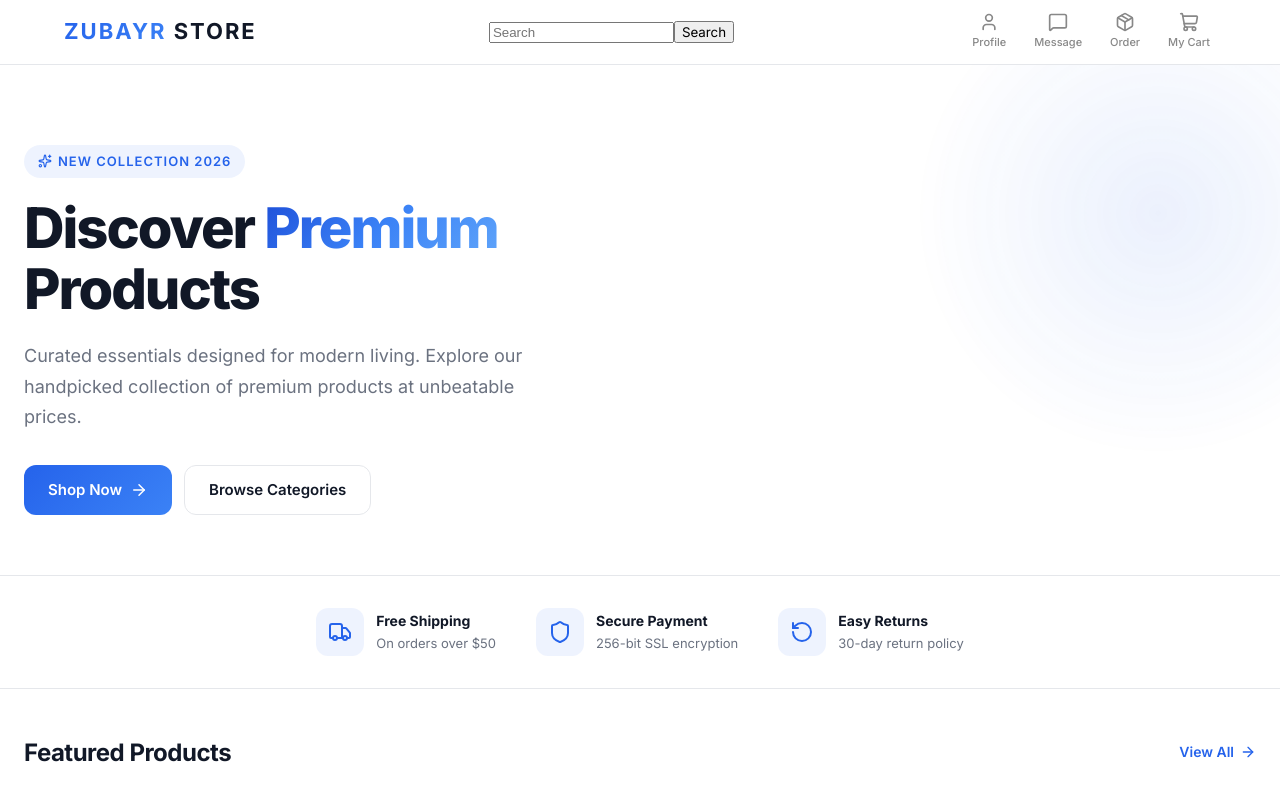
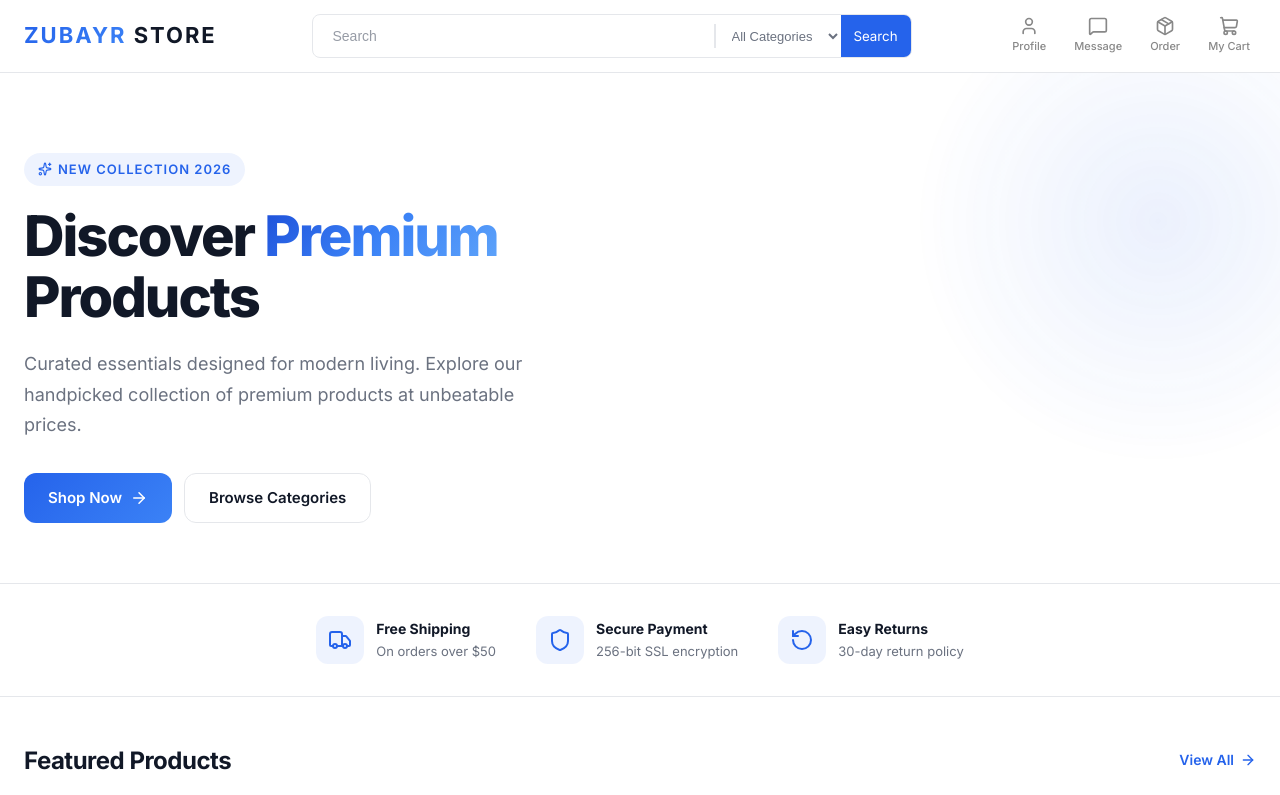
Before and after one commit to ZubairSanaullah/ecommerce, a React (Vite) app in the folder ecommerce/: page / in a window 1280 px wide. Shown: the top 795 px of the page. Built offline with nearby package versions, Linux system fonts and the light colour scheme; grey boxes are pictures that could not be loaded.

Commit message:
Added searchbar

```diff
--- a/ecommerce/src/components/Navbar.css
+++ b/ecommerce/src/components/Navbar.css
@@ -16,13 +16,14 @@
 }
 
 .navbar-inner {
-  max-width: 1200px;
+  max-width: 1400px;
   margin: 0 auto;
   display: flex;
   align-items: center;
   justify-content: space-between;
   padding: 0 24px;
-  height: 64px;
+  height: 72px;
+  gap: 24px;
 }
 
 .navbar-logo {
@@ -40,9 +41,84 @@
   background-clip: text;
 }
 
+/* ========== Search Bar ========== */
+.search-bar {
+  display: flex;
+  align-items: center;
+  flex: 1;
+  max-width: 600px;
+  height: 44px;
+  background: var(--bg);
+  border: 1.5px solid var(--border);
+  border-radius: 8px;
+  overflow: hidden;
+  transition:
+    border-color 0.2s,
+    box-shadow 0.2s;
+}
+
+.search-bar:focus-within {
+  border-color: #3b82f6;
+  box-shadow: 0 0 0 3px rgba(59, 130, 246, 0.15);
+}
+
+.search-input {
+  flex: 1;
+  height: 100%;
+  border: none;
+  background: transparent;
+  padding: 0 16px 0 20px;
+  color: var(--text-h);
+  font-size: 14px;
+  outline: none;
+  min-width: 100px;
+}
+
+.search-input::placeholder {
+  color: var(--text);
+  opacity: 0.7;
+}
+
+.search-divider {
+  width: 2px;
+  height: 24px;
+  background: var(--border);
+}
+
+.search-category {
+  height: 100%;
+  border: none;
+  background: transparent;
+  padding: 0 12px;
+  color: var(--text);
+  font-size: 13px;
+  font-weight: 500;
+  outline: none;
+  cursor: pointer;
+  appearance: auto;
+  min-width: 125px;
+}
+
+.search-btn {
+  display: flex;
+  align-items: center;
+  justify-content: center;
+  width: 70px;
+  height: 100%;
+  padding: 10px;
+  border: none;
+  background: #2563eb;
+  color: #fff;
+  cursor: pointer;
+  transition: background 0.2s;
+}
+
+.search-btn:hover {
+  background: #1d4ed8;
+}
+
 .navbar-links {
-  display: flex;
-  gap: 32px;
+  display: none; /* Hidden on desktop to save space with wide search bar */
 }
 
 .navbar-links a {
@@ -56,7 +132,7 @@
 }
 
 .navbar-links a::after {
-  content: '';
+  content: "";
   position: absolute;
   bottom: -2px;
   left: 0;
@@ -124,7 +200,9 @@
   border-radius: 12px;
   color: #888;
   cursor: pointer;
-  transition: background 0.2s, color 0.2s;
+  transition:
+    background 0.2s,
+    color 0.2s;
   text-decoration: none;
   position: relative;
 }
@@ -156,9 +234,26 @@
 }
 
 @media (max-width: 768px) {
+  .navbar-inner {
+    height: auto;
+    flex-wrap: wrap;
+    padding: 12px 20px;
+    gap: 12px;
+  }
+
+  .navbar-logo {
+    font-size: 20px;
+  }
+
+  .search-bar {
+    order: 3; /* Move search below logo and icons */
+    min-width: 100%;
+    margin-top: 4px;
+  }
+
   .navbar-links {
     position: fixed;
-    top: 64px;
+    top: 110px;
     left: 0;
     right: 0;
     background: var(--bg);
@@ -166,9 +261,10 @@
     padding: 24px;
     gap: 20px;
     border-bottom: 1px solid var(--border);
-    transform: translateY(-120%);
+    transform: translateY(-150%);
     transition: transform 0.3s ease;
     z-index: 99;
+    display: flex; /* Re-enable for mobile menu */
   }
 
   .navbar-links.open {
--- a/ecommerce/src/components/Navbar.tsx
+++ b/ecommerce/src/components/Navbar.tsx
@@ -1,5 +1,5 @@
 import { Link } from 'react-router-dom';
-import { ShoppingCart, User, MessageSquare, Package, Menu, X } from 'lucide-react';
+import { ShoppingCart, User, MessageSquare, Package, Menu, X, Search } from 'lucide-react';
 import { useCart } from '../context/CartContext';
 import { useState } from 'react';
 import './Navbar.css';
@@ -15,10 +15,18 @@ export default function Navbar() {
           <span className="logo-accent">ZUBAYR</span> STORE
         </Link>
 
-        <div className='search-bar'>
-          <input type="text" placeholder="Search" />
-
-          <button className='search-btn'>Search</button>
+        <div className="search-bar">
+          <input type="text" placeholder="Search" className="search-input" />
+          <div className="search-divider"></div>
+          <select className="search-category" aria-label="Category">
+            <option value="all">All Categories</option>
+            <option value="electronics">Electronics</option>
+            <option value="clothing">Clothing</option>
+            <option value="accessories">Accessories</option>
+          </select>
+          <button className="search-btn" aria-label="Search">
+            Search
+          </button>
         </div>
 
         <div className="navbar-actions">
```
